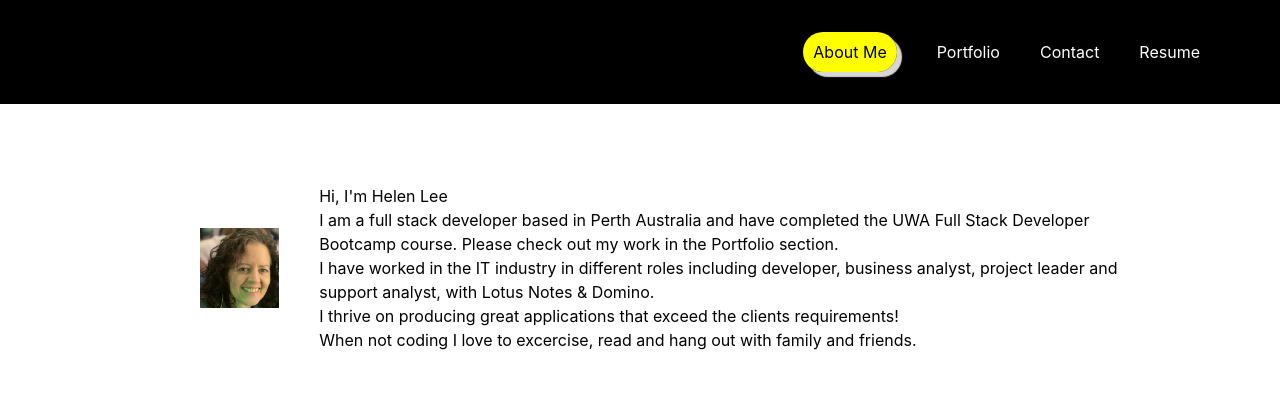
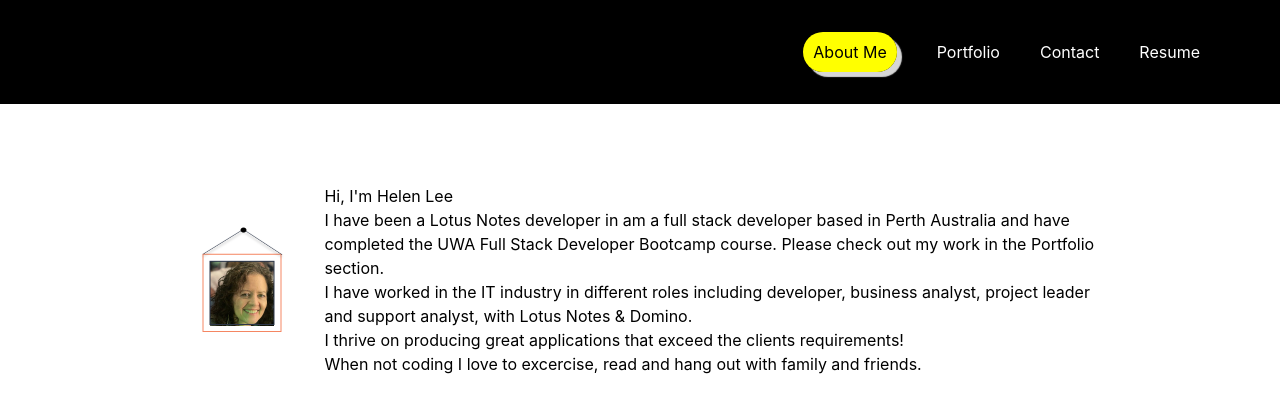
Before and after one commit to HelenELee/helen-lee-react-portfolio, a React (Create React App) app: page / in a window 1280 px wide. Shown: the top 412 px of the page. Built offline with nearby package versions, Linux system fonts and the light colour scheme.

Commit message:
changes to about page

```diff
--- a/src/components/pages/About.js
+++ b/src/components/pages/About.js
@@ -1,16 +1,16 @@
 import React from 'react';
-import profileImage from "../../assets/HelenLee.jpg"
+//import profileImage from "../../assets/HelenLee.jpg";
+import helenImage from "../../assets/helen-framed.png";
 
 export default function About() {
   return (
     <main className="w-3/4 pt-20 m-auto flex flex-row">
       <aside className="m-auto p-10">
-        <img src={profileImage} alt="Helen Lee head shot" class="photo" />
+        <img src={helenImage} alt="Helen Lee head shot" class="photo" />
       </aside>
       <section>
           <h1>Hi, I'm Helen Lee</h1>
-
-          <p> I am a full stack developer based in Perth Australia and have completed the UWA Full Stack Developer Bootcamp course.
+          <p> I have been a Lotus Notes developer in am a full stack developer based in Perth Australia and have completed the UWA Full Stack Developer Bootcamp course.
             Please check out my work in the Portfolio section.</p>
 
           <p>I have worked in the IT industry in different roles including developer, business analyst, project leader and
@@ -19,6 +19,8 @@ export default function About() {
           <p>I thrive on producing great applications that exceed the clients requirements!</p>
 
           <p>When not coding I love to excercise, read and hang out with family and friends.     </p>
+
+
       </section>
 
     </main>
```
